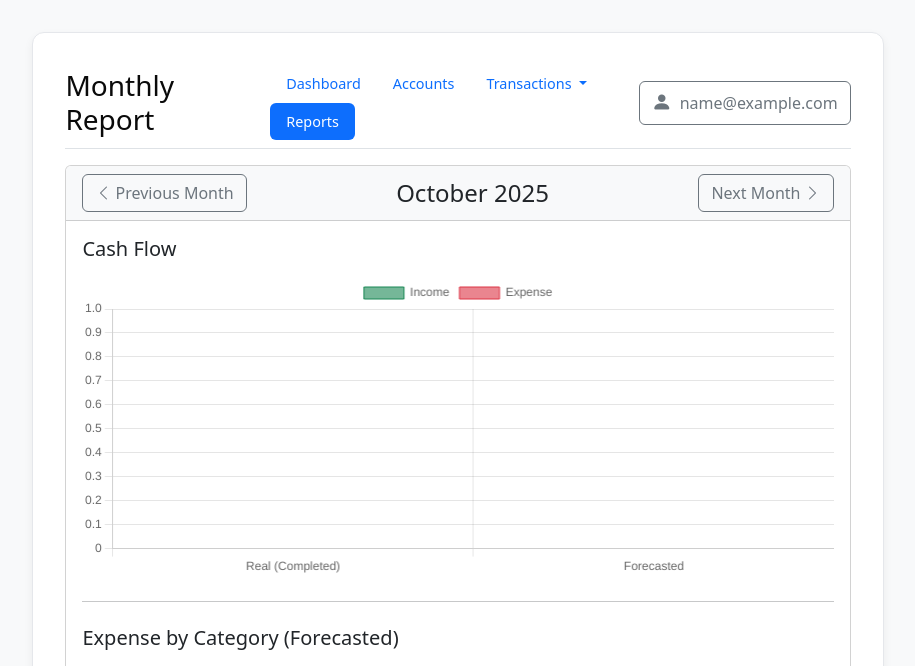
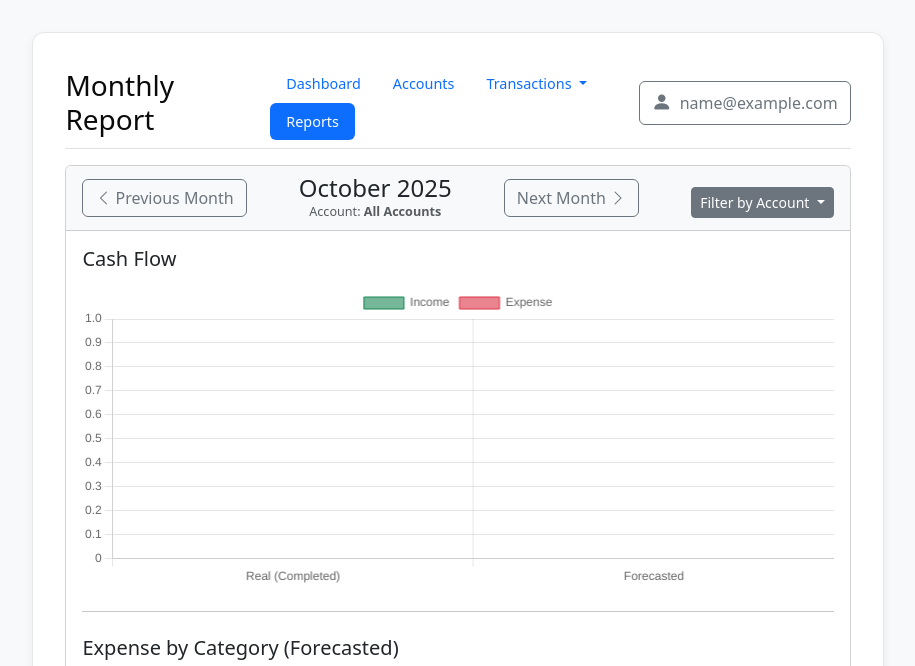
Before and after one commit to CesarBerbel/django-custom-user, a Django app: page /reports/2025/10/ in a window 1280 px wide. Shown: the top 666 px of the page, without its empty margins (182-1097 px from the left). Run offline with Django 5.2, Linux system fonts and the light colour scheme; the visitor is signed in with stand-in values (Sample User, id 1); data comes from the database, SQL or seed files in the repository; data that the repository does not hold is empty; some libraries are stand-ins or nearby versions.

Commit message:
code Code feat(reports): Adiciona filtro por conta na página de relatórios
Torna a página de relatórios mensais interativa, permitindo que o
usuário filtre as visualizações de dados por uma conta financeira
específica ou veja os dados consolidados de todas as contas.

- A `MonthlyReportView` agora aceita um `account_id` opcional e
  filtra todas as queries de transação com base na conta selecionada.
- O template `monthly_report.html` inclui um menu suspenso no topo,
  povoado com as contas ativas do usuário.
- Adicionado JavaScript para recarregar a página com o filtro de
  conta apropriado quando o usuário altera a seleção no menu.
- As URLs foram atualizadas para suportar o novo filtro.

```diff
--- a/reports/urls.py
+++ b/reports/urls.py
@@ -11,4 +11,10 @@ urlpatterns = [
     path('', views.MonthlyReportRedirectView.as_view(), name='index'),
     # URL específica para o relatório de um mês/ano
     path('<int:year>/<int:month>/', views.MonthlyReportView.as_view(), name='monthly'),
+
+    # NOVAS URLs para filtro por conta
+    # Ex: /reports/account/5/ (mês atual)
+    path('account/<int:account_id>/', views.MonthlyReportView.as_view(), name='monthly_by_account'),
+    # Ex: /reports/2025/10/account/5/
+    path('<int:year>/<int:month>/account/<int:account_id>/', views.MonthlyReportView.as_view(), name='monthly_by_account_specific'),
 ]
--- a/reports/views.py
+++ b/reports/views.py
@@ -11,6 +11,8 @@ from dateutil.relativedelta import relativedelta
 from django.db.models import Sum, Q, F
 from users.models import UserPreferences
 from transactions.models import Transaction
+from django.shortcuts import get_object_or_404
+from accounts.models import Account
 
 class MonthlyReportRedirectView(LoginRequiredMixin, RedirectView):
     """Redireciona /reports/ para o relatório do mês atual."""
@@ -28,30 +30,38 @@ class MonthlyReportView(LoginRequiredMixin, TemplateView):
         context = super().get_context_data(**kwargs)
         user = self.request.user
 
-        # 1. Determina as datas do relatório (já existente)
+        # 1. Datas e Navegação
         year = self.kwargs.get('year')
         month = self.kwargs.get('month')
         report_date = datetime.date(year, month, 1)
         start_of_month = report_date
         end_of_month = (start_of_month + relativedelta(months=1)) - relativedelta(days=1)
+        context.update({
+            'current_month': report_date,
+            'previous_month': report_date - relativedelta(months=1),
+            'next_month': report_date + relativedelta(months=1),
+        })
 
-        # 2. Prepara o contexto de navegação (já existente)
-        context['current_month'] = report_date
-        context['previous_month'] = report_date - relativedelta(months=1)
-        context['next_month'] = report_date + relativedelta(months=1)
+        # 2. Lógica do Filtro de Conta
+        account_id = self.kwargs.get('account_id')
+        selected_account = None
+        all_accounts = Account.objects.filter(owner=user, active=True)
+        if account_id:
+            selected_account = get_object_or_404(all_accounts, pk=account_id)
+        context.update({
+            'all_accounts': all_accounts,
+            'selected_account': selected_account
+        })
 
-        # 3. Adiciona a moeda preferida para formatar os totais
-        user_prefs, _ = UserPreferences.objects.get_or_create(user=user)
-        context['preferred_currency'] = user_prefs.preferred_currency
-
-        # --- NOVA LÓGICA DE CÁLCULO DE FLUXO DE CAIXA ---
-
-        # Query base para o regime de "caixa" do mês selecionado
-        transactions_in_month_q = Q(
+        # 3. Query Base de Transações
+        transactions_q = Q(owner=user) & (
             Q(status=Transaction.Status.COMPLETED, completion_date__range=[start_of_month, end_of_month]) |
             Q(status__in=[Transaction.Status.PENDING, Transaction.Status.OVERDUE], date__range=[start_of_month, end_of_month])
         )
-        transactions = Transaction.objects.filter(owner=user).filter(transactions_in_month_q)
+        if selected_account:
+            transactions_q &= Q(Q(origin_account=selected_account) | Q(destination_account=selected_account))
+
+        transactions = Transaction.objects.filter(transactions_q).distinct()
 
         # 4. Agrega os totais
         # Nota: Estes cálculos ainda não fazem conversão de moeda, assumindo
--- a/templates/reports/monthly_report.html
+++ b/templates/reports/monthly_report.html
@@ -8,9 +8,43 @@
 <div class="card">
     <div class="card-header bg-light d-flex justify-content-between align-items-center">
         <!-- Navegação de Mês -->
-        <a href="{% url 'reports:monthly' previous_month.year previous_month.month %}" class="btn btn-outline-secondary"><i class="bi bi-chevron-left"></i> Previous Month</a>
-        <h4 class="mb-0">{{ current_month|date:"F Y" }}</h4>
-        <a href="{% url 'reports:monthly' next_month.year next_month.month %}" class="btn btn-outline-secondary">Next Month <i class="bi bi-chevron-right"></i></a>
+        <a {% if selected_account %} href="{% url 'reports:monthly_by_account_specific' previous_month.year previous_month.month selected_account.id %}"
+            {% else %}
+                href="{% url 'reports:monthly' previous_month.year previous_month.month %}"
+            {% endif %}
+        class="btn btn-outline-secondary"><i class="bi bi-chevron-left"></i> Previous Month</a>
+        <div class="text-center">
+            <h4 class="mb-0">{{ current_month|date:"F Y" }}</h4>
+            <!-- Nome da Conta ou "Todas" -->
+            <div class="text-muted small">
+                Account: <strong>{{ selected_account.bank|default:"All Accounts" }}</strong>
+            </div>
+        </div>
+        <a
+        {% if selected_account %} href="{% url 'reports:monthly_by_account_specific' next_month.year next_month.month selected_account.id %}"
+            {% else %}
+                href="{% url 'reports:monthly' next_month.year next_month.month %}"
+            {% endif %}
+        class="btn btn-outline-secondary">Next Month <i class="bi bi-chevron-right"></i></a>
+
+        <div class="mt-2 text-center">
+            <div class="dropdown">
+              <button class="btn btn-secondary btn-sm dropdown-toggle" type="button" data-bs-toggle="dropdown">
+                Filter by Account
+              </button>
+              <ul class="dropdown-menu">
+                <li><a class="dropdown-item" href="{% url 'reports:monthly' current_month.year current_month.month %}">All Accounts</a></li>
+                <li><hr class="dropdown-divider"></li>
+                {% for account in all_accounts %}
+                  <li>
+                    <a class="dropdown-item" href="{% url 'reports:monthly_by_account_specific' current_month.year current_month.month account.id %}">
+                      {{ account.bank }}
+                    </a>
+                  </li>
+                {% endfor %}
+              </ul>
+            </div>
+        </div>
     </div>
     <div class="card-body">
 
```
